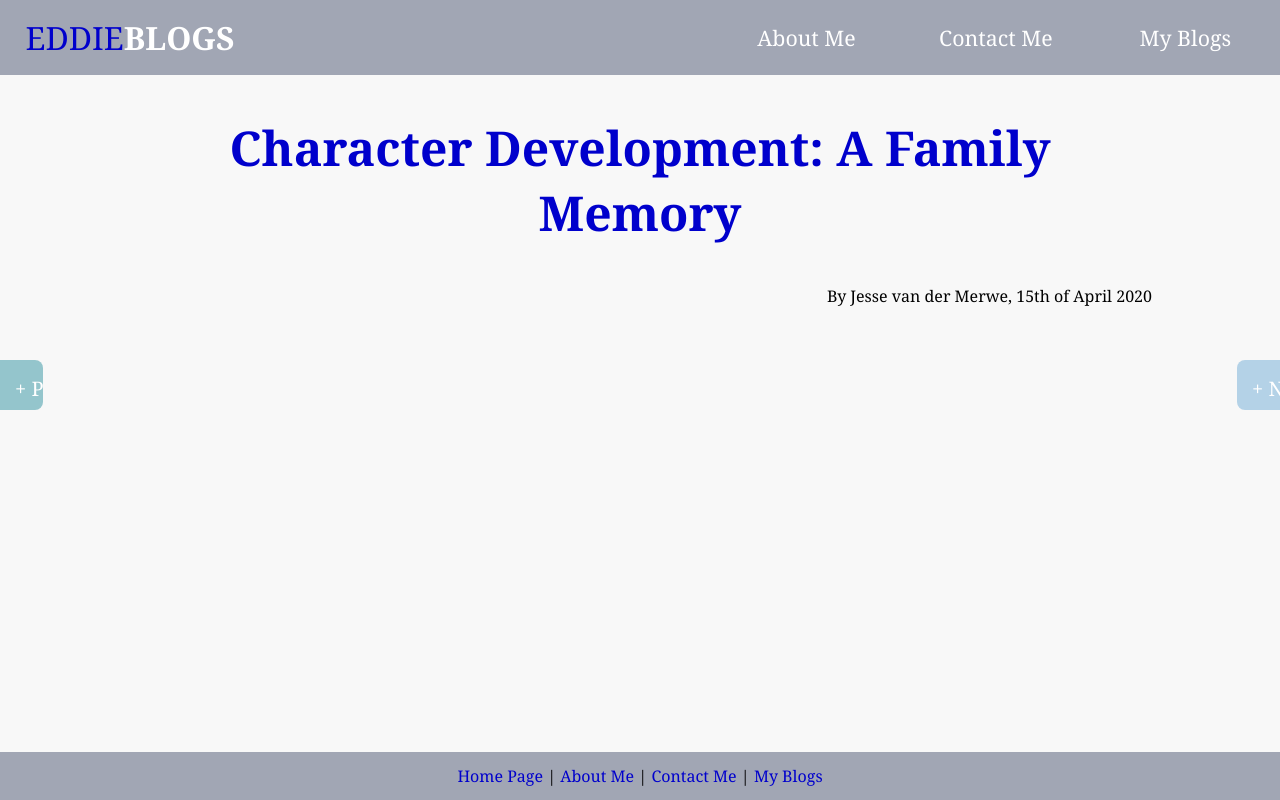
After one commit to JessWhosBack/WSOA3028A_1829172, a PHP site: page /blogs/2020/Week10/Character-Background/ in a window 1280 px wide. The commit adds this page. Run offline with PHP 8.4, Linux system fonts and the light colour scheme.

Commit message:
added some things eep time

```diff
--- /dev/null
+++ b/blogs/2020/Week10/Character-Background/index.html
@@ -0,0 +1,72 @@
+<!DOCTYPE html>
+
+<html>
+
+<head>
+    <title>Blog: Study of Information Geographies</title>
+
+    <link rel="stylesheet" href="../../../../stylesheet.css" />
+    <script type="module" src="../../../../index.js" async></script>
+
+    <meta name="viewport" content="width=device-width, initial-scale=1.0" />
+    <meta name="description" content="Blog about character background: favourite family memory" />
+    <meta name="author" content="Jesse van der Merwe" />
+    <meta name="keywords" content="blog, learning, character, character development, family" />
+
+    <meta property="og:title" content="Blog: Character Development" />
+    <meta property="og:url"
+        content="https://jesswhosback.github.io/WSOA3028A_1829172/blogs/2020/Week10/Character-Background" />
+    <meta property="og:type" content="website" />
+    <meta property="og:image" content="" />
+</head>
+
+<body>
+    <header>
+        <section class="header_inner">
+            <section class="header_fixed">
+                <a href="/" title="Home Page">EDDIE<span>BLOGS</span></a>
+            </section>
+
+            <section class="header_nav">
+                <a href="../../../../About-Me/">
+                    About Me
+                </a>
+                <a href="../../../../Contact-Me/">
+                    Contact Me
+                </a>
+                <a href="../../../../blogs/">
+                    My Blogs
+                </a>
+            </section>
+        </section>
+    </header>
+    <section class="topSection">
+        <h1>
+            Character Development: A Family Memory
+        </h1>
+        <p style="text-align: right">
+            By Jesse van der Merwe, <time datetime="2020-04-15T16:30+02:00">15th of April 2020</time>
+        </p>
+    </section>
+    <section class="BlogNav" id="BlogNav">
+        <a id="BlogNavNext" href="../../Week11/Close-Reading-Study-Of-Information-Geographies/">
+            + Next Blog
+        </a>
+        <a id="BlogNavPrev" href="../../Week5/Reflection-Definition-of-Interactivity/">
+            + Previous Blog
+        </a>
+    </section>
+    <article>
+
+    </article>
+    <footer class="footer">
+        <nav>
+            <a href="../../../../">Home Page</a> |
+            <a href="../../../../About-Me/">About Me</a> |
+            <a href="../../../../Contact-Me/">Contact Me</a> |
+            <a href="../../../../blogs/">My Blogs</a>
+        </nav>
+    </footer>
+</body>
+
+</html>
--- a/blogs/2020/Week11/Close-Reading-Study-Of-Information-Geographies/index.html
+++ b/blogs/2020/Week11/Close-Reading-Study-Of-Information-Geographies/index.html
@@ -50,7 +50,7 @@
         </p>
     </section>
     <section class="BlogNav" id="BlogNav">
-        <a id="BlogNavPrev" href="../../Week5/Reflection-Definition-of-Interactivity/">
+        <a id="BlogNavPrev" href="../../Week10/Character-Background/">
             + Previous Blog
         </a>
     </section>
--- a/blogs/2020/Week5/Reflection-Definition-of-Interactivity/index.html
+++ b/blogs/2020/Week5/Reflection-Definition-of-Interactivity/index.html
@@ -43,7 +43,7 @@
         </p>
     </section>
     <section class="BlogNav" id="BlogNav">
-        <a id="BlogNavNext" href="../../Week11/Close-Reading-Study-Of-Information-Geographies/">
+        <a id="BlogNavNext" href="../../Week10/Character-Background/">
             + Next Blog
         </a>
         <a id="BlogNavPrev" href="../../Week5/Reflection-Metaphors-Used-To-Understand-The-Digital/">
--- a/index.js
+++ b/index.js
@@ -8,6 +8,13 @@ let myBlogPageButtons = document.getElementsByClassName("blogPageButton")
 if (myBlogPageButtons != null) {
     for (let i = 0; i < myBlogPageButtons.length; i++) {
         myBlogPageButtons[i].style.cursor = "pointer";
+    }
+}
+
+let myAboutPageButtons = document.getElementsByClassName("AboutMePageButton")
+if (myAboutPageButtons != null) {
+    for (let i = 0; i < myAboutPageButtons.length; i++) {
+        myAboutPageButtons[i].style.cursor = "pointer";
     }
 }
 
--- a/stylesheet.css
+++ b/stylesheet.css
@@ -327,3 +327,20 @@ blockquote{
 .DomainNameTable td:nth-child(2), .DomainNameTable td:nth-child(3), .DomainNameTable th:nth-child(2), .DomainNameTable th:nth-child(3){
     text-align: center;
 }
+
+.AboutMePageButton{
+    width: 100px;
+    height: 50px;
+    font-family:  "Cambria";
+    font-weight: bold;
+    padding: 5%;
+    color: black;
+    background: #b4d2e7;
+    border-style: outset;
+    border-width: 1px;
+    border-radius: 5px 5px 5px 5px;
+}
+.AboutMePageButton:hover{
+    color: white;
+    background: #94c5cc;
+}
```
Also changed, not shown: About-Me/index.html (+30 -16 lines), blogs/index.html (+11 -19 lines), About-Me/GrannyGrandpa_Picture.jpeg, Images/Eddie/Young_ExtendedFamily.jpg (added), Images/Eddie/Young_Family.jpg (added), Images/Eddie/Young_Graduation.jpg (added), Images/Eddie/Young_Me.jpg (added), Images/Eddie/Young_Parents.jpg (added).
